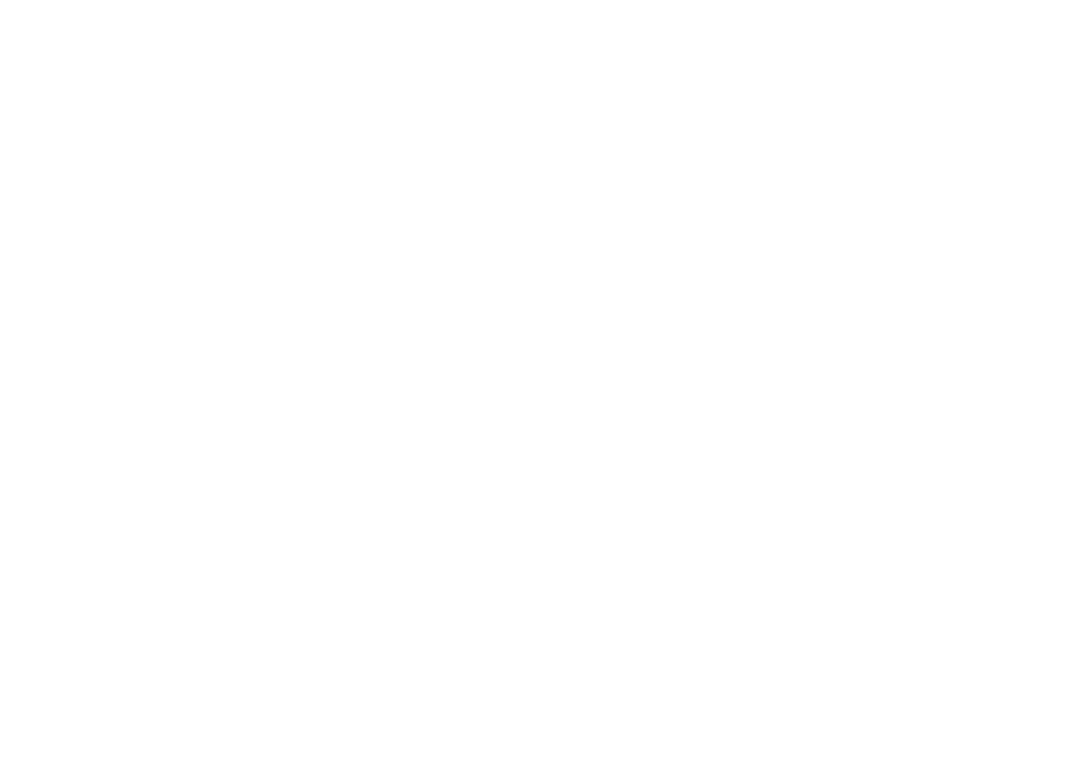
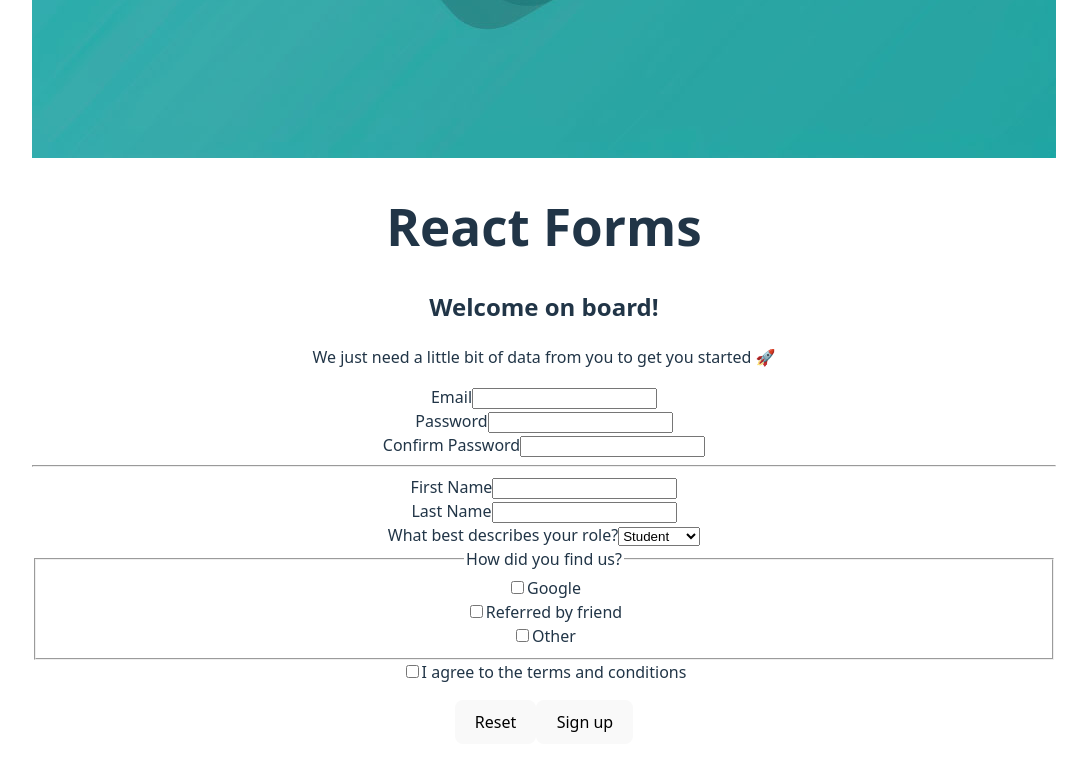
Before and after one commit to DebaKaran/react-max, a React (Vite) app in the folder section-17-forms/: page / in a window 1280 px wide. Shown: the part 898-1668 px from the top of the page, without its empty margins (96-1183 px from the left). Before the commit the page ends 800 px from the top, so only its background shows below. Built offline with nearby package versions, Linux system fonts and the light colour scheme.

Commit message:
feat(forms): add Signup form and handle submission using FormData
- Create Signup.tsx with user registration fields
- Handle form submission via onSubmit with preventDefault
- Collect form values using FormData API
- Convert form entries to object using Object.fromEntries

```diff
--- a/section-17-forms/src/App.tsx
+++ b/section-17-forms/src/App.tsx
@@ -1,13 +1,18 @@
 
 import './App.css'
-import Login from './pages/Login'
+import Header from './pages/Header'
+import Signup from './pages/Signup'
 
 function App() {
 
 
   return (
     <>
-      <Login />
+      <Header />
+      <main>
+        {/* <Login /> */}
+        <Signup />
+      </main>
     </>
   )
 }
--- /dev/null
+++ b/section-17-forms/src/pages/Signup.tsx
@@ -0,0 +1,109 @@
+export default function Signup() {
+
+    const handleSubmission = (event: React.FormEvent<HTMLFormElement>) => {
+        event.preventDefault();
+
+        const formData = new FormData(event.currentTarget);
+
+        //const email = formData.get("email");
+        const data = Object.fromEntries(formData.entries()) as Record<string, FormDataEntryValue>;
+
+        console.log(data);
+    }
+    return (
+        <form onSubmit={handleSubmission}>
+            <h2>Welcome on board!</h2>
+            <p>We just need a little bit of data from you to get you started 🚀</p>
+
+            <div className="control">
+                <label htmlFor="email">Email</label>
+                <input id="email" type="email" name="email" />
+            </div>
+
+            <div className="control-row">
+                <div className="control">
+                    <label htmlFor="password">Password</label>
+                    <input id="password" type="password" name="password" />
+                </div>
+
+                <div className="control">
+                    <label htmlFor="confirm-password">Confirm Password</label>
+                    <input
+                        id="confirm-password"
+                        type="password"
+                        name="confirm-password"
+                    />
+                </div>
+            </div>
+
+            <hr />
+
+            <div className="control-row">
+                <div className="control">
+                    <label htmlFor="first-name">First Name</label>
+                    <input type="text" id="first-name" name="first-name" />
+                </div>
+
+                <div className="control">
+                    <label htmlFor="last-name">Last Name</label>
+                    <input type="text" id="last-name" name="last-name" />
+                </div>
+            </div>
+
+            <div className="control">
+                <label htmlFor="phone">What best describes your role?</label>
+                <select id="role" name="role">
+                    <option value="student">Student</option>
+                    <option value="teacher">Teacher</option>
+                    <option value="employee">Employee</option>
+                    <option value="founder">Founder</option>
+                    <option value="other">Other</option>
+                </select>
+            </div>
+
+            <fieldset>
+                <legend>How did you find us?</legend>
+                <div className="control">
+                    <input
+                        type="checkbox"
+                        id="google"
+                        name="acquisition"
+                        value="google"
+                    />
+                    <label htmlFor="google">Google</label>
+                </div>
+
+                <div className="control">
+                    <input
+                        type="checkbox"
+                        id="friend"
+                        name="acquisition"
+                        value="friend"
+                    />
+                    <label htmlFor="friend">Referred by friend</label>
+                </div>
+
+                <div className="control">
+                    <input type="checkbox" id="other" name="acquisition" value="other" />
+                    <label htmlFor="other">Other</label>
+                </div>
+            </fieldset>
+
+            <div className="control">
+                <label htmlFor="terms-and-conditions">
+                    <input type="checkbox" id="terms-and-conditions" name="terms" />I
+                    agree to the terms and conditions
+                </label>
+            </div>
+
+            <p className="form-actions">
+                <button type="reset" className="button button-flat">
+                    Reset
+                </button>
+                <button type="submit" className="button">
+                    Sign up
+                </button>
+            </p>
+        </form>
+    );
+}
```
